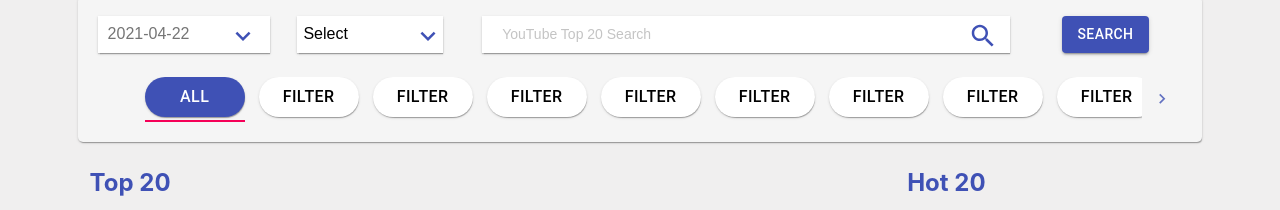
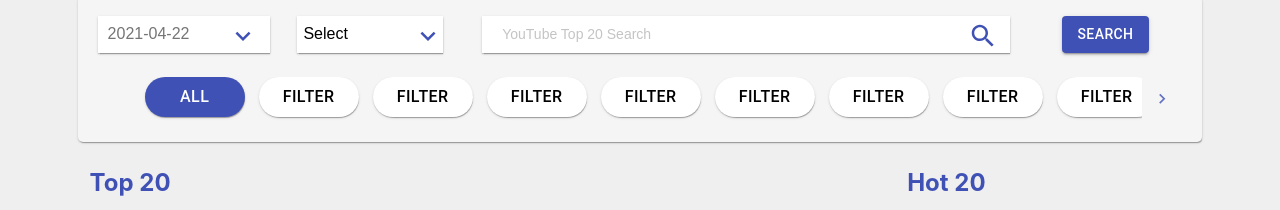
Before and after one commit to arslanahmadiub/youtubetop20mobile, a React (Create React App) app: page / in a window 1280 px wide. Shown: the part 363-573 px from the top of the page. Built offline with nearby package versions, Linux system fonts and the light colour scheme.

Commit message:
filter indecator color change

```diff
--- a/src/Components/CustomComponents/FilterSection.js
+++ b/src/Components/CustomComponents/FilterSection.js
@@ -25,7 +25,7 @@ export default function ScrollableTabsButtonAuto() {
         <Grid item xs={11}>
           <Tabs
             onChange={handleChange}
-            indicatorColor="primary"
+            indicatorColor="#F5F5F5"
             textColor="primary"
             variant="scrollable"
             scrollButtons="auto"
--- a/src/Components/SearchSectionDesktop.jsx
+++ b/src/Components/SearchSectionDesktop.jsx
@@ -120,6 +120,7 @@ const SearchSectionDesktop = () => {
               <Tabs
                 onChange={handleChange}
                 textColor="primary"
+                indicatorColor="#F5F5F5"
                 variant="scrollable"
                 aria-label="scrollable auto tabs example"
                 id="desktopTab"
```
